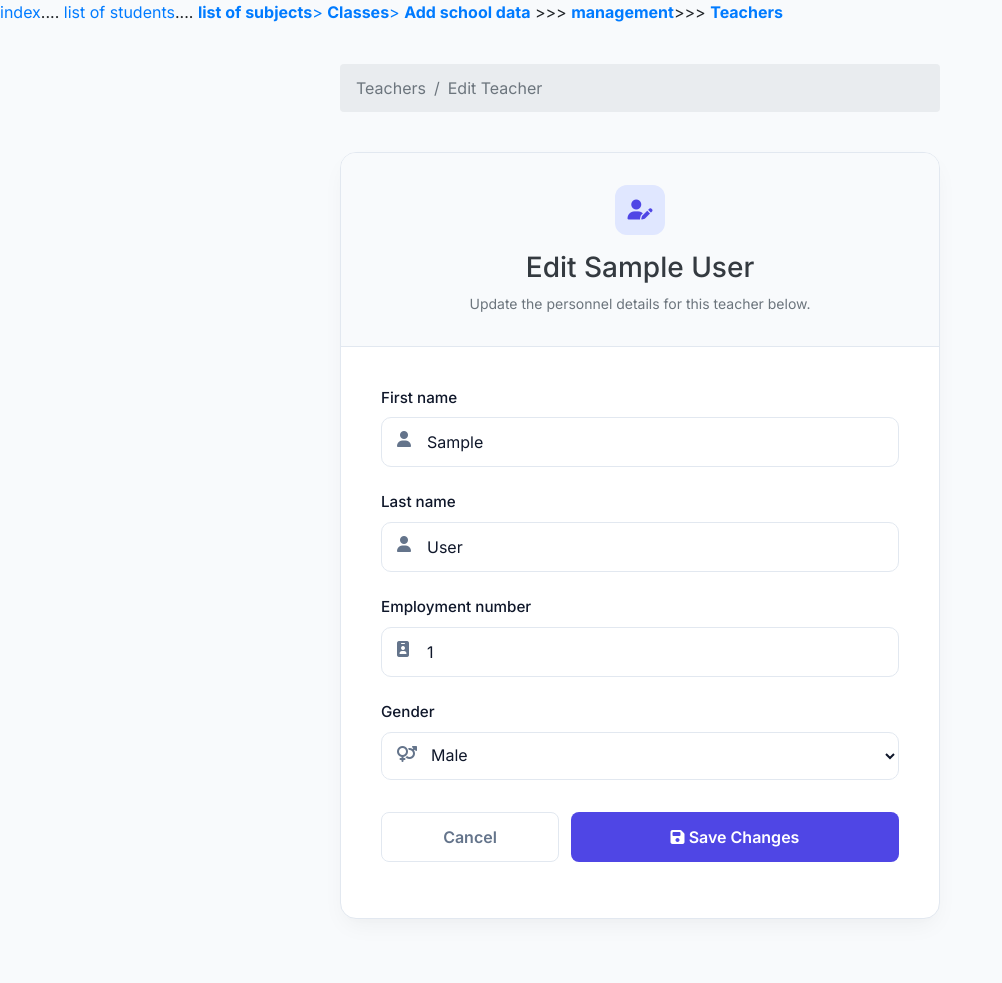
After one commit to jimc93005/my-management-system, a Django app: page /teachers/1/edit/ in a window 1280 px wide. The commit adds this page. Shown: the whole page, without its empty margins (0-1002 px from the left). Run offline with Django 5.2, Linux system fonts and the light colour scheme; tables that the repository leaves empty hold one stand-in row (values such as "Sample post"); some libraries are stand-ins or nearby versions.

Commit message:
adding new views

```diff
--- a/students_app/forms.py
+++ b/students_app/forms.py
@@ -5,6 +5,7 @@ from .models import SchoolProfile
 from .models import Department
 from .models import SubDepartment
 from .models import SubDepartmentRole
+from .models import Teacher
 
 
 class StudentForm(forms.ModelForm):
@@ -127,3 +128,15 @@ class SubDepartmentRoleForm(forms.ModelForm):
             'role',
             'teacher',
         ]
+
+
+class TeacherForm(forms.ModelForm):
+    class Meta:
+        model = Teacher
+        fields =[
+            'first_name',
+            'last_name',
+            'employment_number',
+            'gender'
+
+        ]
--- a/students_app/models.py
+++ b/students_app/models.py
@@ -208,7 +208,7 @@ class Teacher(models.Model):
     first_name = models.CharField(max_length=50)
     last_name = models.CharField(max_length=50)
     employment_number = models.IntegerField()
-    Gender = models.CharField(max_length=50, choices=GENDER_CHOICES)
+    gender = models.CharField(max_length=50, choices=GENDER_CHOICES)
 
     def __str__(self):
         return f"{self.first_name} {self.last_name}"
--- /dev/null
+++ b/students_app/templates/students_app/edit_teachers.html
@@ -0,0 +1,211 @@
+{% extends "students_app/base.html" %}
+
+{% block content %}
+<link rel="stylesheet" href="https://cdnjs.cloudflare.com/ajax/libs/font-awesome/6.4.0/css/all.min.css">
+<link href="https://fonts.googleapis.com/css2?family=Inter:wght@400;500;600;700&display=swap" rel="stylesheet">
+
+<style>
+    :root {
+        --primary: #4f46e5;
+        --primary-hover: #4338ca;
+        --bg-soft: #f8fafc;
+        --border-color: #e2e8f0;
+        --text-dark: #0f172a;
+        --text-muted: #64748b;
+    }
+
+    body {
+        background-color: var(--bg-soft);
+        font-family: 'Inter', sans-serif;
+    }
+
+    /* Container for the form card */
+    .edit-card {
+        max-width: 600px;
+        margin: 40px auto;
+        background: #ffffff;
+        border-radius: 16px;
+        box-shadow: 0 10px 25px -5px rgba(0, 0, 0, 0.05), 0 8px 10px -6px rgba(0, 0, 0, 0.01);
+        border: 1px solid var(--border-color);
+        overflow: hidden;
+    }
+
+    .card-header {
+        background: #f8fafc;
+        padding: 2rem;
+        text-align: center;
+        border-bottom: 1px solid var(--border-color);
+    }
+
+    .header-icon {
+        width: 50px;
+        height: 50px;
+        background: #e0e7ff;
+        color: var(--primary);
+        border-radius: 12px;
+        display: inline-flex;
+        align-items: center;
+        justify-content: center;
+        font-size: 1.25rem;
+        margin-bottom: 1rem;
+    }
+
+    .card-body {
+        padding: 2.5rem;
+    }
+
+    /* Form Styles */
+    .form-group {
+        margin-bottom: 1.5rem;
+    }
+
+    .form-label {
+        font-weight: 500;
+        color: var(--text-dark);
+        margin-bottom: 0.5rem;
+        display: block;
+        font-size: 0.95rem;
+    }
+
+    .input-group-custom {
+        position: relative;
+    }
+
+    .input-group-custom i {
+        position: absolute;
+        left: 16px;
+        top: 14px;
+        color: var(--text-muted);
+        z-index: 10;
+    }
+
+    /* Target Django's rendered inputs */
+    .input-group-custom input,
+    .input-group-custom textarea,
+    .input-group-custom select {
+        width: 100%;
+        padding: 12px 16px 12px 45px; /* Space for icon */
+        border: 1px solid var(--border-color);
+        border-radius: 10px;
+        font-size: 1rem;
+        color: var(--text-dark);
+        transition: all 0.2s ease;
+        background-color: #fff;
+    }
+
+    .input-group-custom input:focus,
+    .input-group-custom textarea:focus,
+    .input-group-custom select:focus {
+        border-color: var(--primary);
+        outline: none;
+        box-shadow: 0 0 0 4px rgba(79, 70, 229, 0.1);
+    }
+
+    .input-group-custom textarea {
+        min-height: 120px;
+        resize: vertical;
+    }
+
+    /* Button Area */
+    .action-buttons {
+        display: flex;
+        gap: 12px;
+        margin-top: 2rem;
+    }
+
+    .btn-update {
+        flex: 2;
+        background: var(--primary);
+        color: white;
+        border: none;
+        padding: 12px;
+        border-radius: 8px;
+        font-weight: 600;
+        transition: background 0.2s;
+    }
+
+    .btn-update:hover {
+        background: var(--primary-hover);
+    }
+
+    .btn-cancel {
+        flex: 1;
+        background: white;
+        color: var(--text-muted);
+        border: 1px solid var(--border-color);
+        padding: 12px;
+        border-radius: 8px;
+        font-weight: 600;
+        text-align: center;
+        text-decoration: none;
+        transition: all 0.2s;
+    }
+
+    .btn-cancel:hover {
+        background: #f1f5f9;
+        color: var(--text-dark);
+    }
+</style>
+
+<div class="container py-4">
+
+    <nav aria-label="breadcrumb" style="max-width: 600px; margin: 0 auto 1rem auto;">
+        <ol class="breadcrumb">
+            <li class="breadcrumb-item"><a href="{% url 'students_app:teachers_list' %}" class="text-decoration-none text-muted">Teachers</a></li>
+            <li class="breadcrumb-item active" aria-current="page">Edit Teacher</li>
+        </ol>
+    </nav>
+
+    <div class="edit-card">
+        <div class="card-header">
+            <div class="header-icon">
+                <i class="fas fa-user-edit"></i>
+            </div>
+            <h3 class="fw-bold m-0 text-dark">Edit {{ teachers.first_name }} {{ teachers.last_name }}</h3>
+            <p class="text-muted small mb-0 mt-2">Update the personnel details for this teacher below.</p>
+        </div>
+
+        <div class="card-body">
+            <form action="{% url 'students_app:edit_teachers' teachers.id %}" method="post">
+                {% csrf_token %}
+
+                {% for field in form %}
+                <div class="form-group">
+                    <label class="form-label" for="{{ field.id_for_label }}">
+                        {{ field.label }}
+                    </label>
+                    <div class="input-group-custom">
+
+                        {% if 'name' in field.name %}
+                            <i class="fas fa-user"></i>
+                        {% elif 'employment' in field.name %}
+                            <i class="fas fa-id-badge"></i>
+                        {% elif 'gender' in field.name|lower %}
+                            <i class="fas fa-venus-mars"></i>
+                        {% else %}
+                            <i class="fas fa-pencil-alt"></i>
+                        {% endif %}
+
+                        {{ field }}
+                    </div>
+                    {% if field.errors %}
+                        <small class="text-danger mt-1 d-block">
+                            <i class="fas fa-exclamation-circle me-1"></i> {{ field.errors.0 }}
+                        </small>
+                    {% endif %}
+                </div>
+                {% endfor %}
+
+                <div class="action-buttons">
+                    <a href="{% url 'students_app:teachers_list' %}" class="btn-cancel">
+                        Cancel
+                    </a>
+                    <button type="submit" name="submit" class="btn-update">
+                        <i class="fas fa-save me-2"></i> Save Changes
+                    </button>
+                </div>
+            </form>
+        </div>
+    </div>
+</div>
+{% endblock %}
--- a/students_app/urls.py
+++ b/students_app/urls.py
@@ -50,7 +50,9 @@ urlpatterns = [
     path('sub-departments/<int:subdepartment_id>/roles/add/',views.subdepartment_role_create, name='subdepartment_role_create'),
 
     # TEACHERS LIST URLS
-    path('teachers/', views.teachers_list, name='teachers_list')
+    path('teachers/', views.teachers_list, name='teachers_list'),
+    path('teachers/<int:teachers_id>/edit/', views.edit_teachers, name='edit_teachers'),
+    path('teachers/<int:teachers_id>/delete/', views.edit_teachers, name='delete_teachers')
 
 
 
--- a/students_app/views.py
+++ b/students_app/views.py
@@ -36,6 +36,7 @@ from .forms import SubDepartmentForm
 from .models import SubDepartment
 from .models import SubDepartmentRole
 from .forms import SubDepartmentRoleForm
+from .forms import TeacherForm
 
 
 
@@ -688,3 +689,30 @@ def teachers_list(request):
     context = {'teachers':teachers}
 
     return render(request, 'students_app/teachers_list.html', context)
+
+
+def edit_teachers(request, teachers_id):
+    teachers = get_object_or_404(Teacher, id=teachers_id)
+
+    if request.method != 'POST':
+        form = TeacherForm(instance=teachers)
+
+    else:
+        form = TeacherForm(instance=teachers, data=request.POST)
+        if form.is_valid():
+            teachers_instance = form.save(commit=False)
+            teachers_instance.save()
+            messages.success(request, "teacher details updated successfully.")
+
+            return redirect('students_app:teachers_list')
+
+    context = {'form': form, 'teachers': teachers}
+
+    return render(request, 'students_app/edit_teachers.html', context)
+
+
+def delete_teachers(request, teachers_id):
+    teachers = get_object_or_404(Teacher, id=teachers_id)
+    if request.method == "POST":
+        teachers.delete()
+        return redirect('students_app:teachers_list')
```
Also changed, not shown: students_app/templates/students_app/teachers_list.html (+46 -4 lines), students_app/migrations/0011_rename_gender_teacher_gender.py (added).
